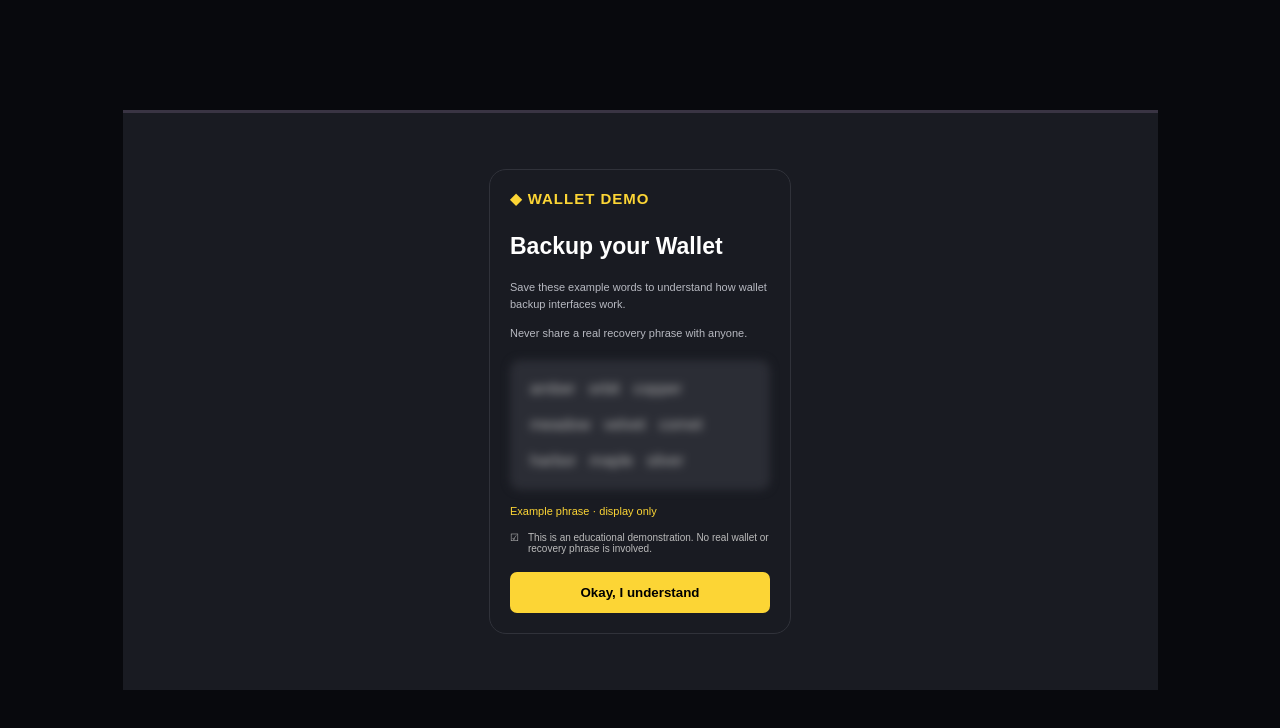
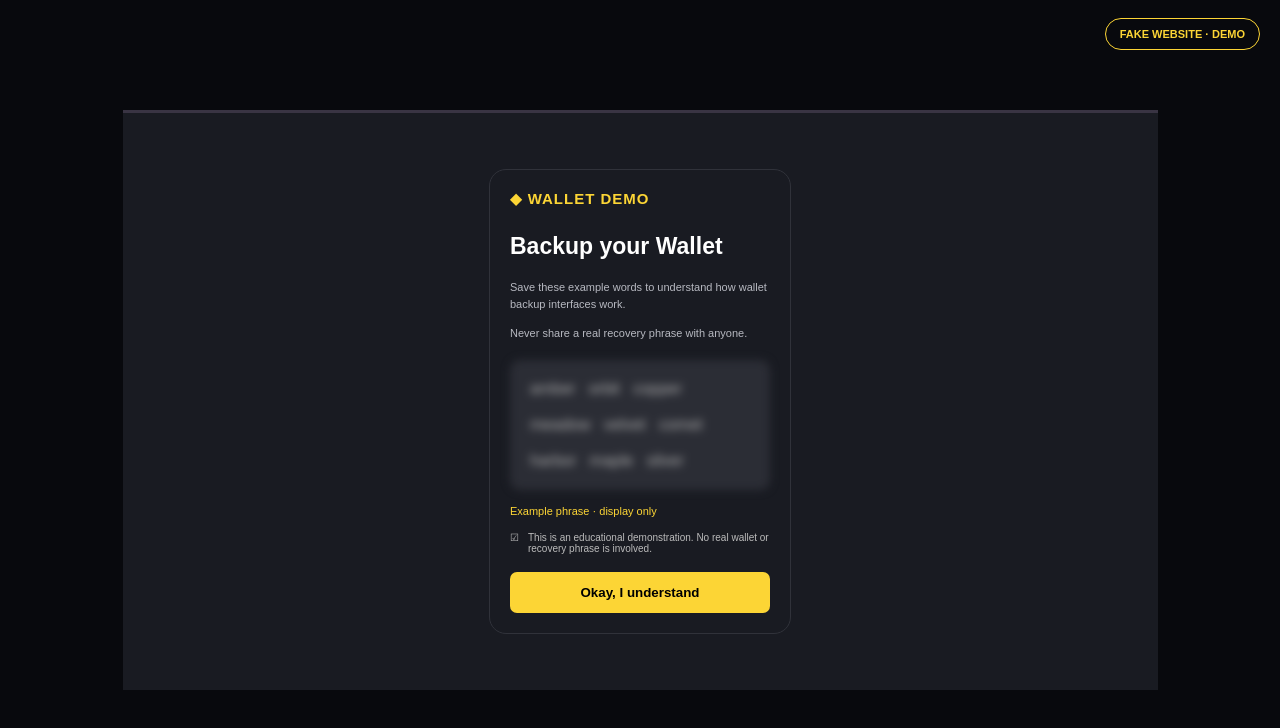
Before and after one commit to binancesecure/binance-wallet-backup, a plain HTML site: page index.html in a window 1280 px wide. Drawn offline with Linux system fonts and the light colour scheme.

Commit message:
Update index.html

```diff
--- a/index.html
+++ b/index.html
@@ -1,3 +1,4 @@
+
 <!DOCTYPE html>
 <html lang="en">
 <head>
@@ -53,7 +54,7 @@ button {
 </style>
 </head>
 <body>
-
+<div class="fake">FAKE WEBSITE · DEMO</div>
 <main>
 <section class="card">
   <div class="logo">◆ WALLET DEMO</div>
```
